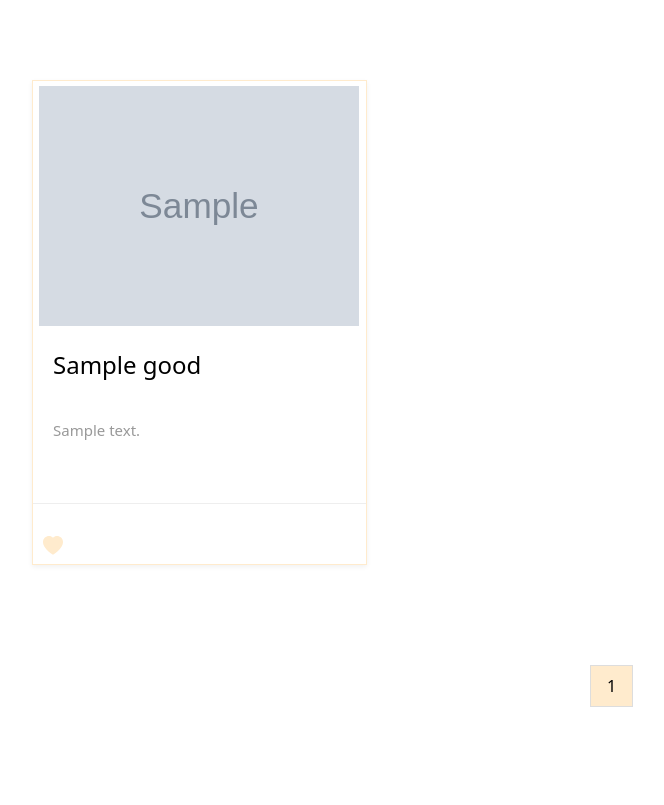
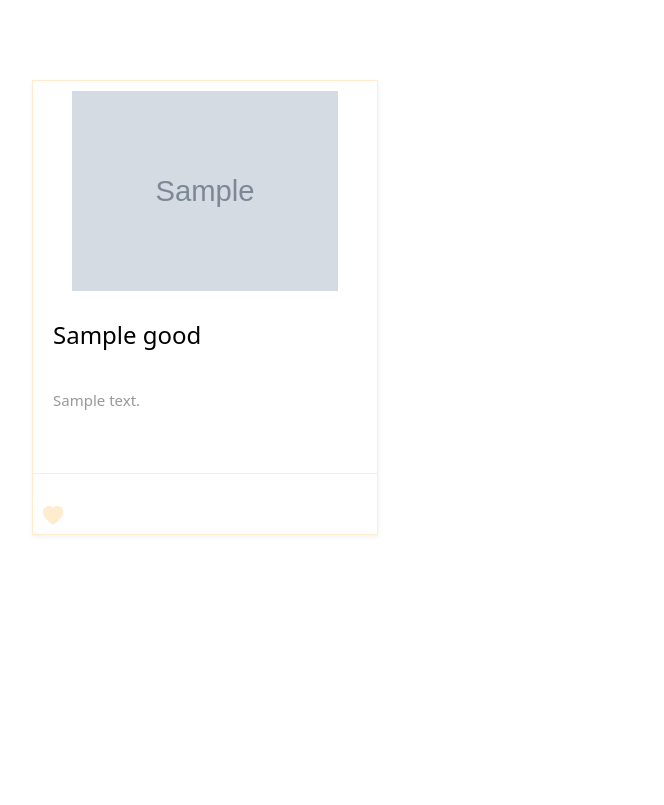
Before and after one commit to SergeiSidorovv/zmey_shop, a Django app: page / in a window 1280 px wide. Shown: the part 64-869 px from the top of the page, without its empty margins (50-714 px from the left). Run offline with Django 4.2, Linux system fonts and the light colour scheme; tables that the repository leaves empty hold one stand-in row (values such as "Sample post"); grey boxes marked "Sample" are stand-in pictures; some libraries are stand-ins or nearby versions.

Commit message:
Change:Changed display to the product-card
Changes to be committed:
	modified:   zmey_shop/goods/static/css/goods.css
	modified:   zmey_shop/templates/base.html
	modified:   zmey_shop/users/templates/users/base_password.html

```diff
--- a/zmey_shop/goods/static/css/goods.css
+++ b/zmey_shop/goods/static/css/goods.css
@@ -4,7 +4,7 @@ a.url {
 }
 
 .product-card {
-  width: 30%;
+  width: 31%;
   border: 1px solid #FFEBCD;
   box-shadow: 0 2px 5px 0 rgba(0, 0, 0, 0.06);
   transition: all .3s;
@@ -19,8 +19,8 @@ a.url {
   display: flex;
   align-items: center;
   justify-content: center;
-  height: 250px;
-  padding: 5px;
+  height: 220px;
+  padding: 10px;
 }
 
 .product-thumb img {
--- a/zmey_shop/templates/base.html
+++ b/zmey_shop/templates/base.html
@@ -9,7 +9,6 @@
     <link type="text/css" href="{% static 'css/goods.css' %}" rel="stylesheet" />
     <link type="text/css" href="{% static 'css/product.css' %}" rel="stylesheet" />
     <link type="text/css" href="{% static 'css/base.css' %}" rel="stylesheet" />
-    <link type="text/css" href="{% static 'css/admin.css' %}" rel="stylesheet" />
     <link rel="icon" href={% static 'images/favicon.ico' %}/>
     <link rel="preconnect" href="https://fonts.googleapis.com">
     <link rel="preconnect" href="https://fonts.gstatic.com" crossorigin>
@@ -102,7 +101,7 @@
         </div>
     </div>
     {% block paginator %}
-    {% comment %} {% if page_obj.has_other_pages %} {% endcomment %}
+    {% if page_obj.has_other_pages %}
         <div class="pagination-container">
             <div class="pagination">
                 {% if page_obj.has_previous %}
@@ -120,7 +119,7 @@
                 {% endif %}
             </div>
         </div>
-    {% comment %} {% endif %} {% endcomment %}
+    {% endif %}
     {% endblock paginator %}
     <footer>
         <div class="container-footer">
--- a/zmey_shop/users/templates/users/base_password.html
+++ b/zmey_shop/users/templates/users/base_password.html
@@ -7,6 +7,7 @@
     <meta name="viewport" content="width=device-width, initial-scale=1.0">
     <link type="text/css" href="{% static 'css/users.css' %}" rel="stylesheet" />
     <link type="text/css" href="{% static 'css/register_login.css' %}" rel="stylesheet" />
+    <link rel="icon" href={% static 'images/favicon.ico' %}/>
     {% block title_passsword %}
     {% endblock title_passsword %}
 </head>
```
